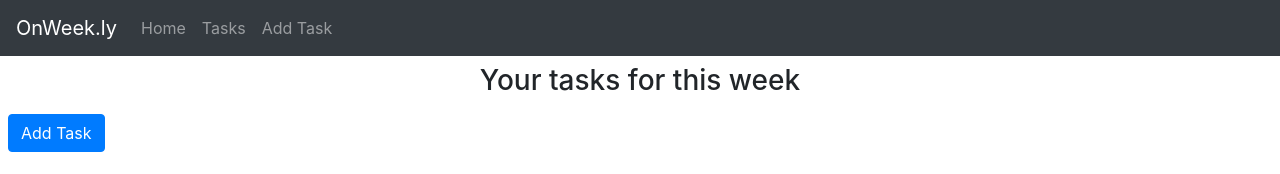
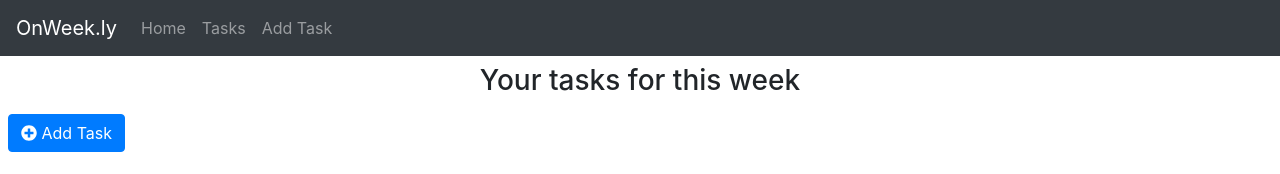
Before and after one commit to grglucastr/onweek.ly, a React (Create React App) app: page / in a window 1280 px wide. Shown: the top 174 px of the page. Built offline with nearby package versions, Linux system fonts and the light colour scheme.

Commit message:
Add font awesome lib, add redirect to AddTask button

```diff
--- a/package.json
+++ b/package.json
@@ -3,6 +3,9 @@
   "version": "0.1.0",
   "private": true,
   "dependencies": {
+    "@fortawesome/fontawesome-svg-core": "1.2.15",
+    "@fortawesome/free-solid-svg-icons": "5.7.2",
+    "@fortawesome/react-fontawesome": "0.1.4",
     "bootstrap": "4.3.1",
     "react": "^16.8.4",
     "react-bootstrap": "1.0.0-beta.5",
--- a/src/components/TaskHome.js
+++ b/src/components/TaskHome.js
@@ -1,5 +1,8 @@
 import React, { Component } from "react";
 import { connect } from "react-redux";
+
+import { FontAwesomeIcon } from "@fortawesome/react-fontawesome";
+import { faPlusCircle } from "@fortawesome/free-solid-svg-icons";
 
 import Container from "react-bootstrap/Container";
 import Row from "react-bootstrap/Row";
@@ -32,7 +35,12 @@ class Home extends Component {
         <Row>
           <Col>
             <div className="pl-2 mt-2">
-              <Button variant="primary">Add Task</Button>
+              <Button
+                variant="primary"
+                onClick={() => this.props.history.push("/add-tasks")}
+              >
+                <FontAwesomeIcon icon={faPlusCircle} /> Add Task
+              </Button>
             </div>
           </Col>
         </Row>
--- a/src/components/TasksStatusCard.js
+++ b/src/components/TasksStatusCard.js
@@ -11,7 +11,7 @@ const TasksStatusCard = props => {
         <Card.Title>{props.description}</Card.Title>
         <ListGroup>
           {props.tasks.map(task => (
-            <ListGroup.Item action key={task.id} href="#">
+            <ListGroup.Item action key={task.id} href={`#task_${task.id}`}>
               {task.subject}
             </ListGroup.Item>
           ))}
```
